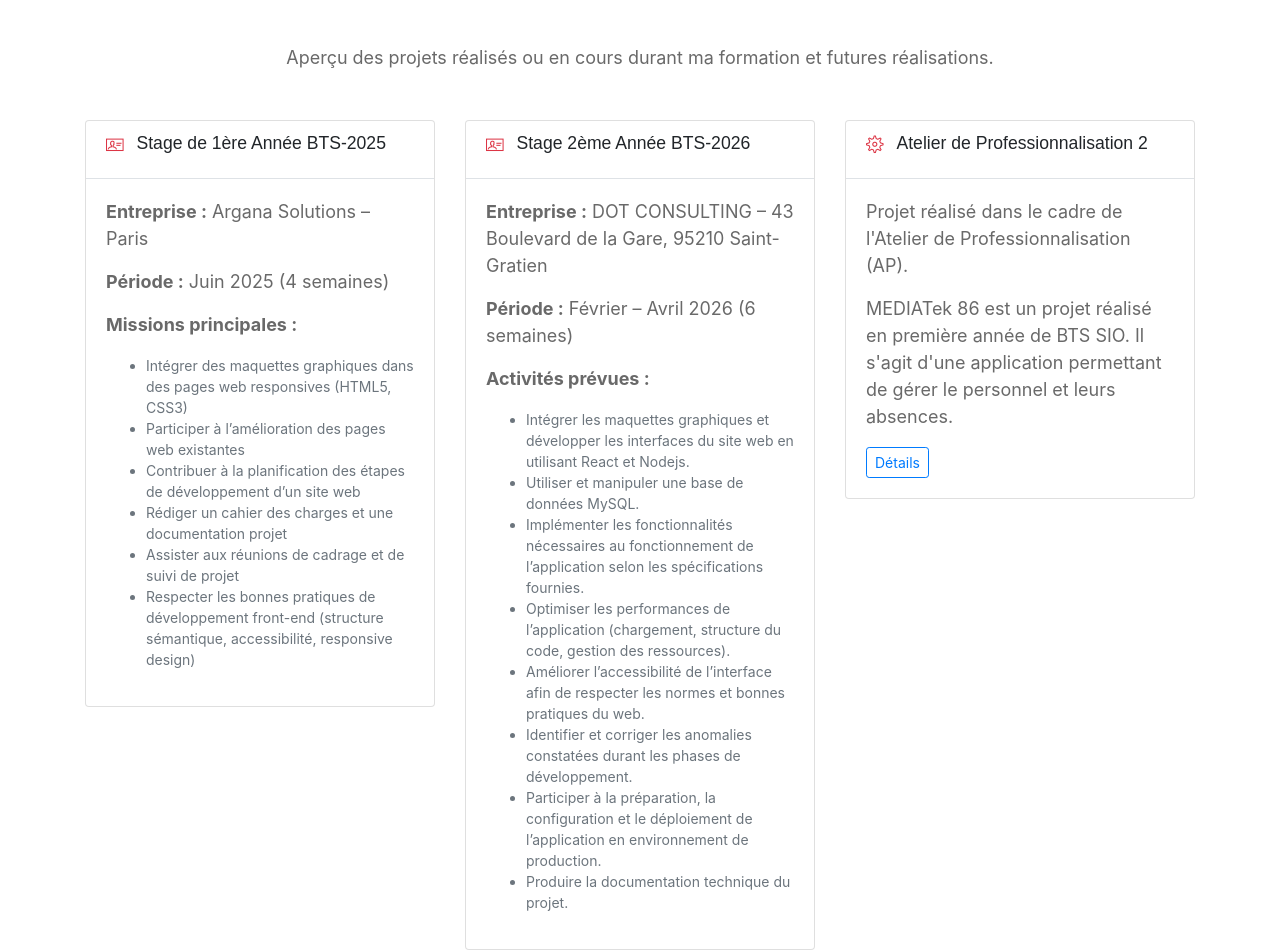
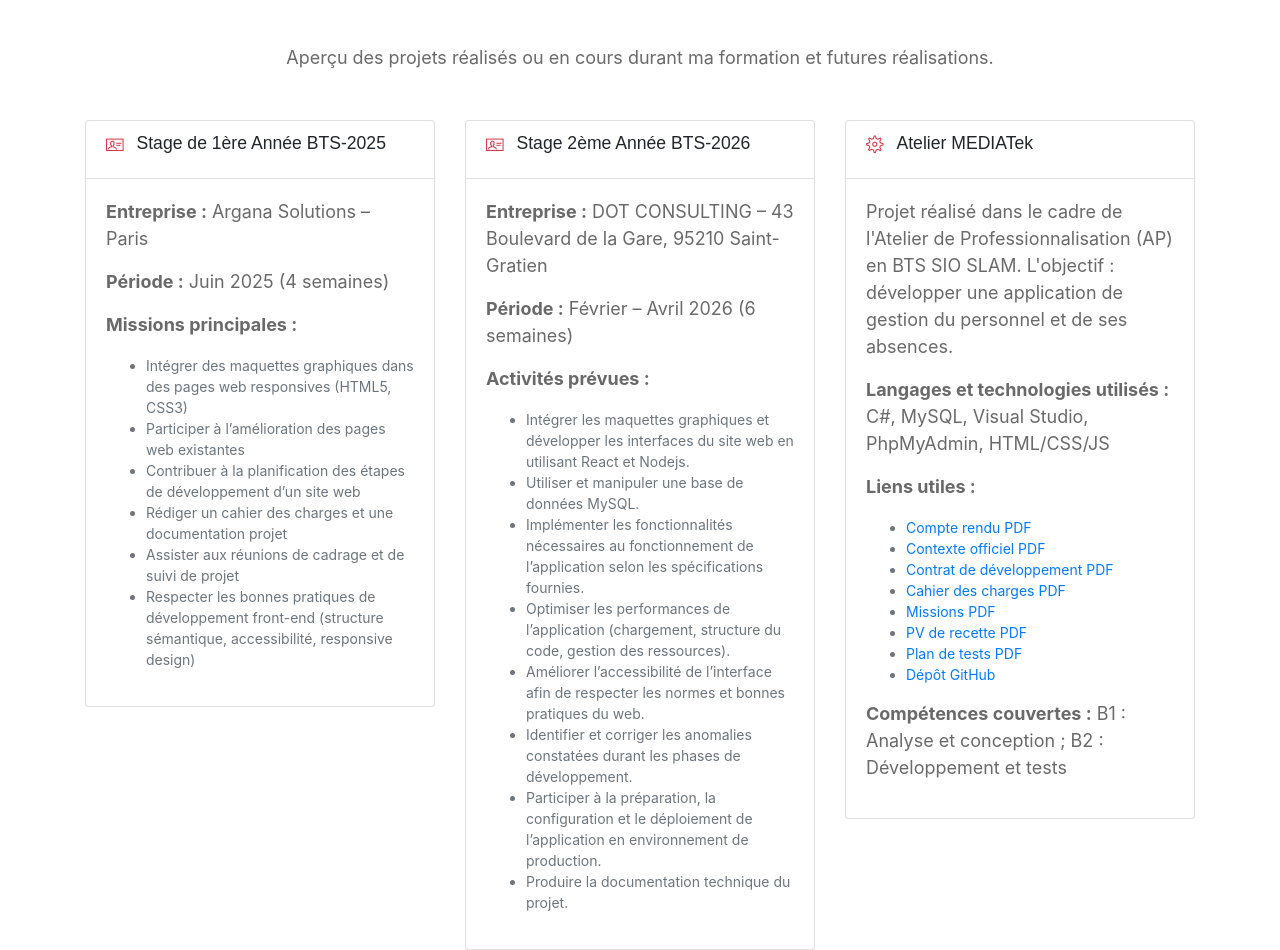
Before and after one commit to zennouikram/Portfolio-, a website: page public_html/index.html in a window 1280 px wide. Shown: the part 3347-4297 px from the top of the page. Drawn offline with nearby package versions, Linux system fonts and the light colour scheme.

Commit message:
Atelier 2

```diff
--- a/public_html/index.html
+++ b/public_html/index.html
@@ -521,6 +521,39 @@
     </div>
   </div>
 </div>
+<!-- Vignette Atelier MEDIATek -->
+<div class="col-md-6 col-lg-4">
+  <div class="card mb-4 vignette">
+    <div class="card-header">
+      <h5 class="card-title">
+        <i class="ti-settings text-danger pr-2"></i> Atelier MEDIATek
+      </h5>
+    </div>
+    <div class="card-body">
+      <p>
+        Projet réalisé dans le cadre de l'Atelier de Professionnalisation (AP) en BTS SIO SLAM.
+        L'objectif : développer une application de gestion du personnel et de ses absences.
+      </p>
+
+      <p><strong>Langages et technologies utilisés :</strong> C#, MySQL, Visual Studio, PhpMyAdmin, HTML/CSS/JS</p>
+
+      <p><strong>Liens utiles :</strong></p>
+      <ul>
+        <li><a href="assets/files/compte_rendu.pdf" target="_blank">Compte rendu PDF</a></li>
+        <li><a href="assets/files/contexte_officiel.pdf" target="_blank">Contexte officiel PDF</a></li>
+        <li><a href="assets/files/contrat_developpement.pdf" target="_blank">Contrat de développement PDF</a></li>
+        <li><a href="assets/files/cahier_des_charges.pdf" target="_blank">Cahier des charges PDF</a></li>
+        <li><a href="assets/files/missions.pdf" target="_blank">Missions PDF</a></li>
+        <li><a href="assets/files/pv_recette.pdf" target="_blank">PV de recette PDF</a></li>
+        <li><a href="assets/files/plan_de_tests.pdf" target="_blank">Plan de tests PDF</a></li>
+        <li><a href="https://github.com/zennouikram/mediatek86" target="_blank">Dépôt GitHub</a></li>
+      </ul>
+
+      <p><strong>Compétences couvertes :</strong> B1 : Analyse et conception ; B2 : Développement et tests</p>
+    </div>
+  </div>
+</div>
+
 
         <!-- Vignette Atelier 2 -->
         <div class="col-md-6 col-lg-4">
```
Also changed, not shown: 4 other files.
